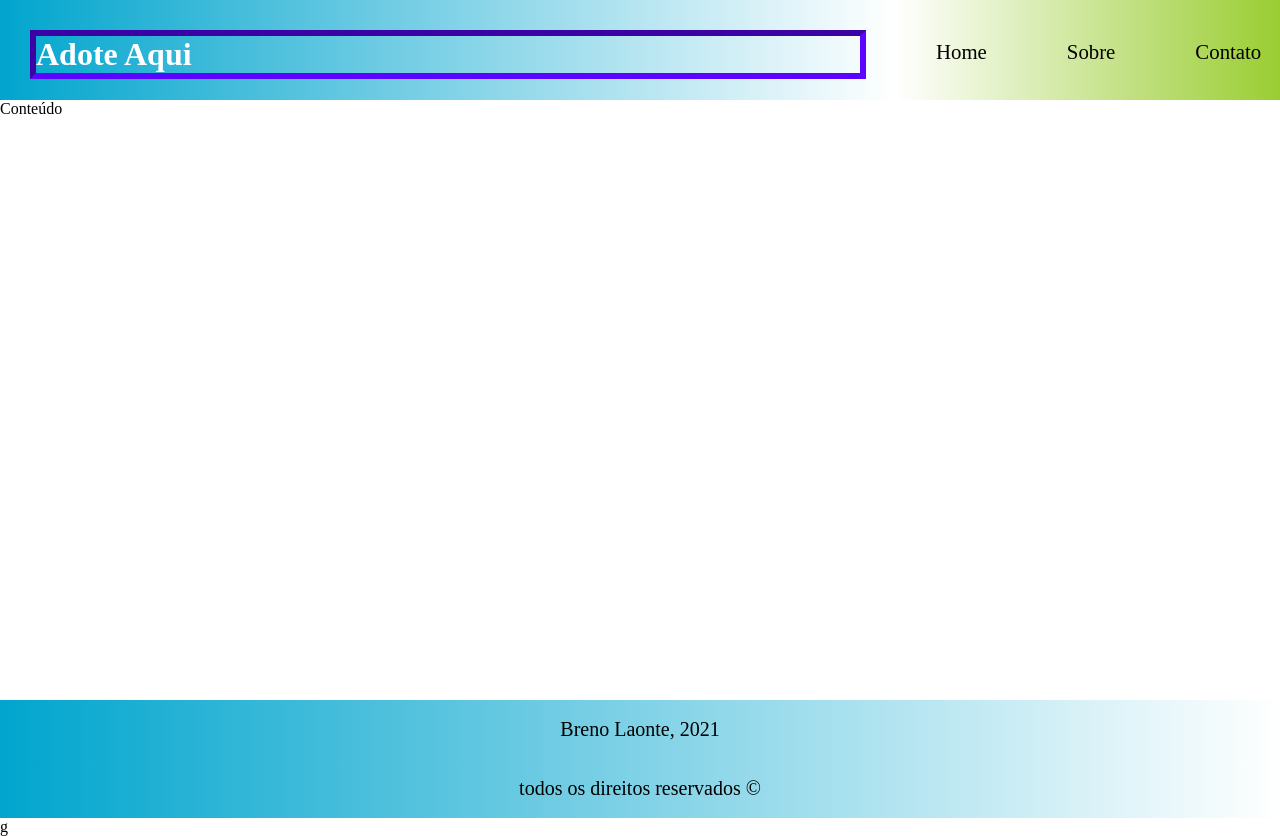
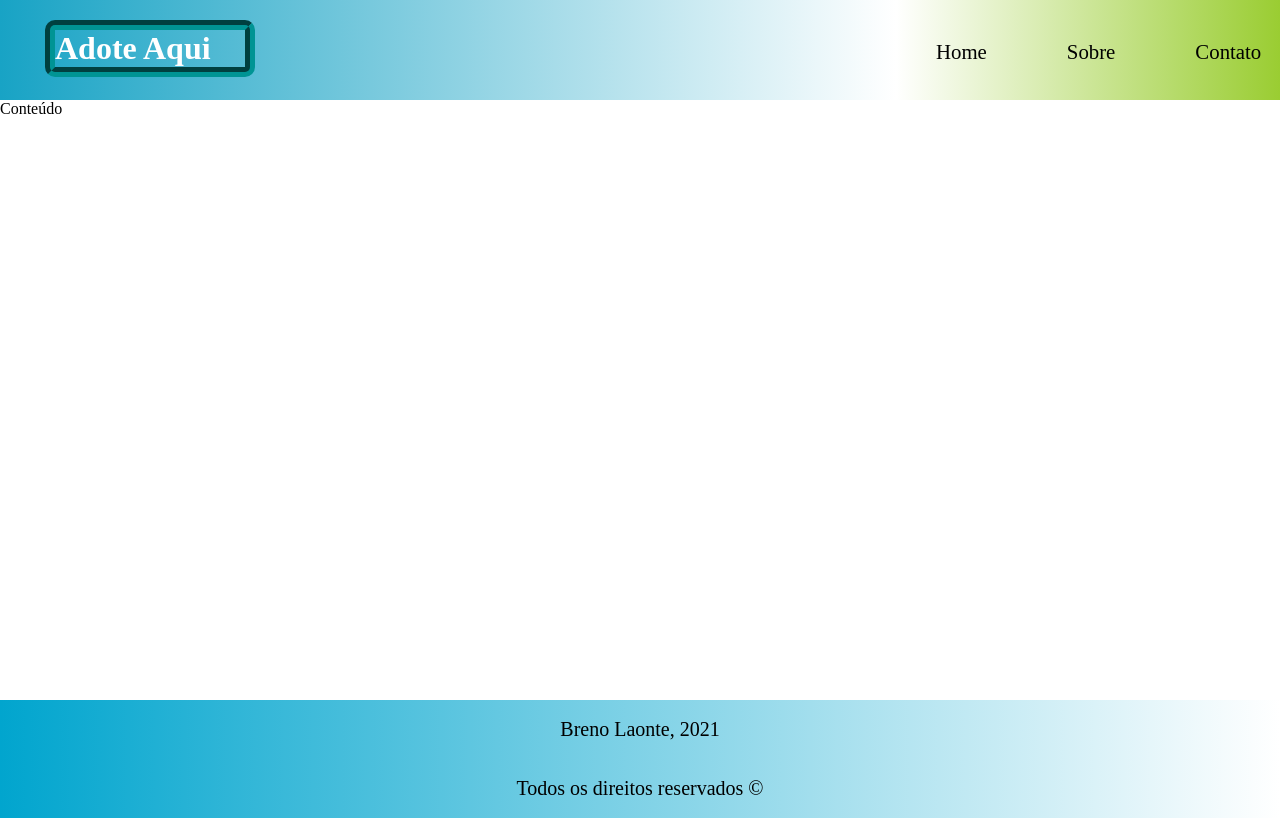
Before and after one commit to BrenoLoante/adote-aqui, a plain HTML site: page index.html in a window 1280 px wide. Drawn offline with Linux system fonts and the light colour scheme.

Commit message:
deletei o index.css

```diff
--- a/index.css
+++ /dev/null
@@ -1,92 +0,0 @@
-*{
-    margin: 0px;
-    padding: 0%;
-    list-style: none;
-}
-a {
-    text-decoration: none;
-    color: black;
-}
-.header {
-    display: flex;
-    justify-content: space-between;
-
-}
-.logo{
-
-    height: 100px;
-    width: 70%;
-    /* background-color: rgb(71, 243, 255); */
-    background-image: linear-gradient(to right, rgb(1, 165, 206), rgb(255, 255, 255));
-    /* flex-grow: 2; */
-}
-.h1 {
-    border-style: inset; border-color: rgb(89, 4, 248);border-width: 6px;
-    color: rgb(255, 255, 255);
-    margin: 30px;
-
-}
-.menu{
-    height: 100px;
-    width: 30%;
-    /* background-color: rgb(0, 166, 255); */
-    background-image: linear-gradient(to right, white, yellowgreen);
-    /* flex-grow: 1; */
-}
-.header-menu{
-    display: flex;
-    justify-content: space-around;
-
-
-}
-.header-menu li {
-
-   margin: 40px;
-   font-size: 1.3rem;
-}
-.header-menu li a:hover {
-    color: rgb(255, 8, 8);
-    font-size: 25px;
-}
-@media (max-width: 700px) {
-    .logo {
-        display: none;
-
-    }
-    .menu{
-        height: auto;
-        width: auto;
-        background-color: rgb(62, 208, 62);
-
-    }
-    .header-menu{
-        display: flex;
-        flex-direction: column;
-
-    }
-    .header-menu li a {
-        color: white;
-    }
-
-}
-footer{
-    text-align: center;
-    height: auto;
-    width: 100%;
-    /* background-color:rgb(0, 166, 255); */
-    background-image: linear-gradient(to right,  rgb(1, 165, 206), rgb(255, 255, 255));
-
-}
-.footer p {
-    padding: 18px;
-    font-size: 20px;
-
-}
-.main{
-    height: 600px;
-    width: 100%;
-    /* background-color: violet; */
-}
-.h1{
-    margin: 20 px;
-}
--- a/index.html
+++ b/index.html
@@ -54,7 +54,7 @@
                 Breno Laonte, 2021
             </p>
             <p>
-                todos os direitos reservados &#169
+                Todos os direitos reservados &#169
             </p>
 
         </div>
@@ -63,4 +63,3 @@
 </body>
 
 </html>
-g
--- a/stily.css
+++ b/stily.css
@@ -17,13 +17,19 @@ a {
     height: 100px;
     width: 70%;
     /* background-color: rgb(71, 243, 255); */
-    background-image: linear-gradient(to right, rgb(1, 165, 206), rgb(255, 255, 255));
+    background-image: linear-gradient(to right, rgb(24, 163, 197), rgb(255, 255, 255));
     /* flex-grow: 2; */
 }
 .h1 {
-    border-style: inset; border-color: rgb(89, 4, 248);border-width: 6px;
+    border-style: groove; border-color: rgb(0, 148, 148);border-width: 10px;
     color: rgb(255, 255, 255);
     margin: 30px;
+    margin-top: 20px;
+    margin-left: 45px;
+    /* color: #000; */
+    /* border: solid 4px #000; */
+    border-radius: 10px;
+    width: 190px
 
 }
 .menu{
@@ -87,6 +93,3 @@ footer{
     width: 100%;
     /* background-color: violet; */
 }
-.h1{
-    margin: 20 px;
-}
```
